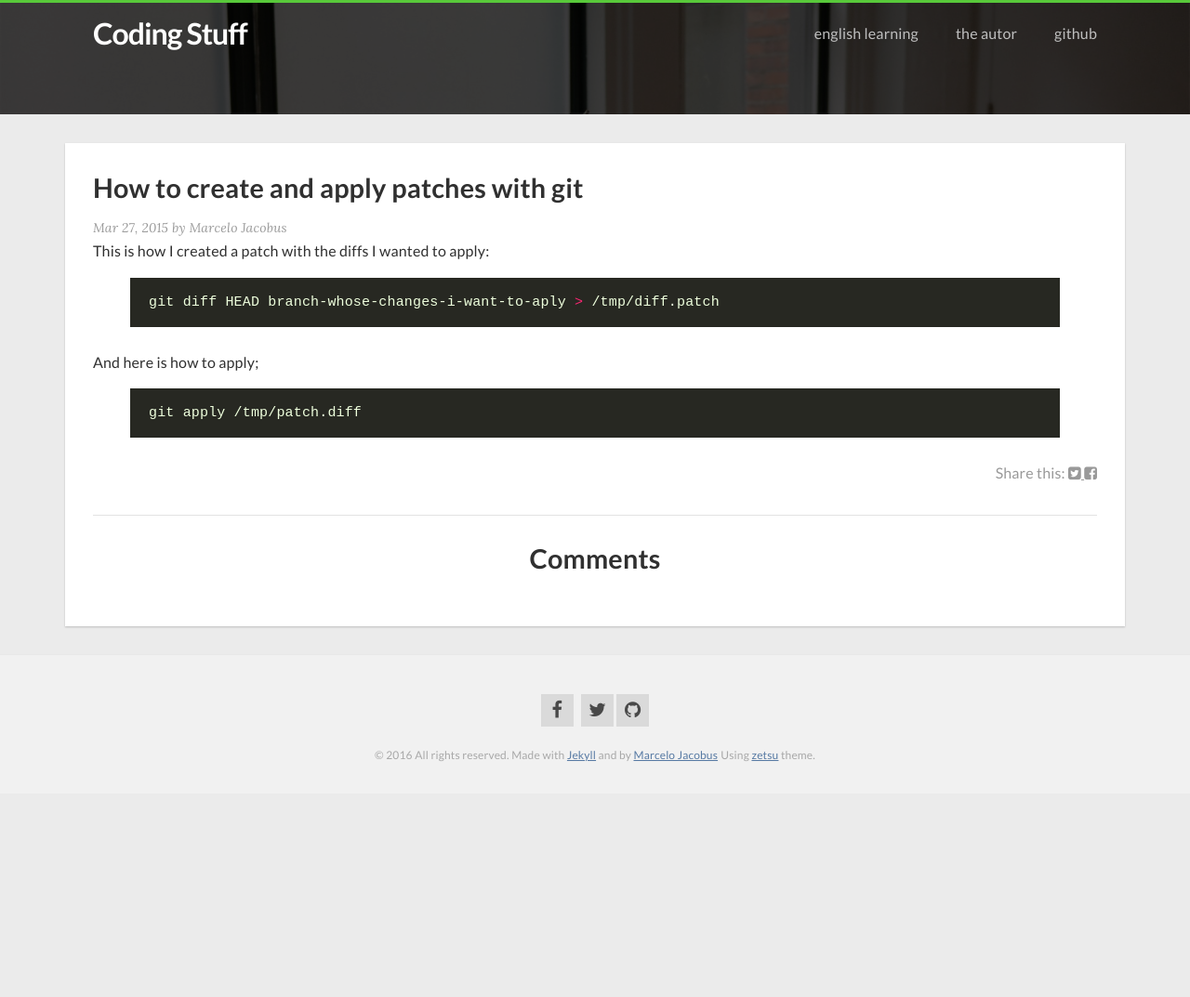
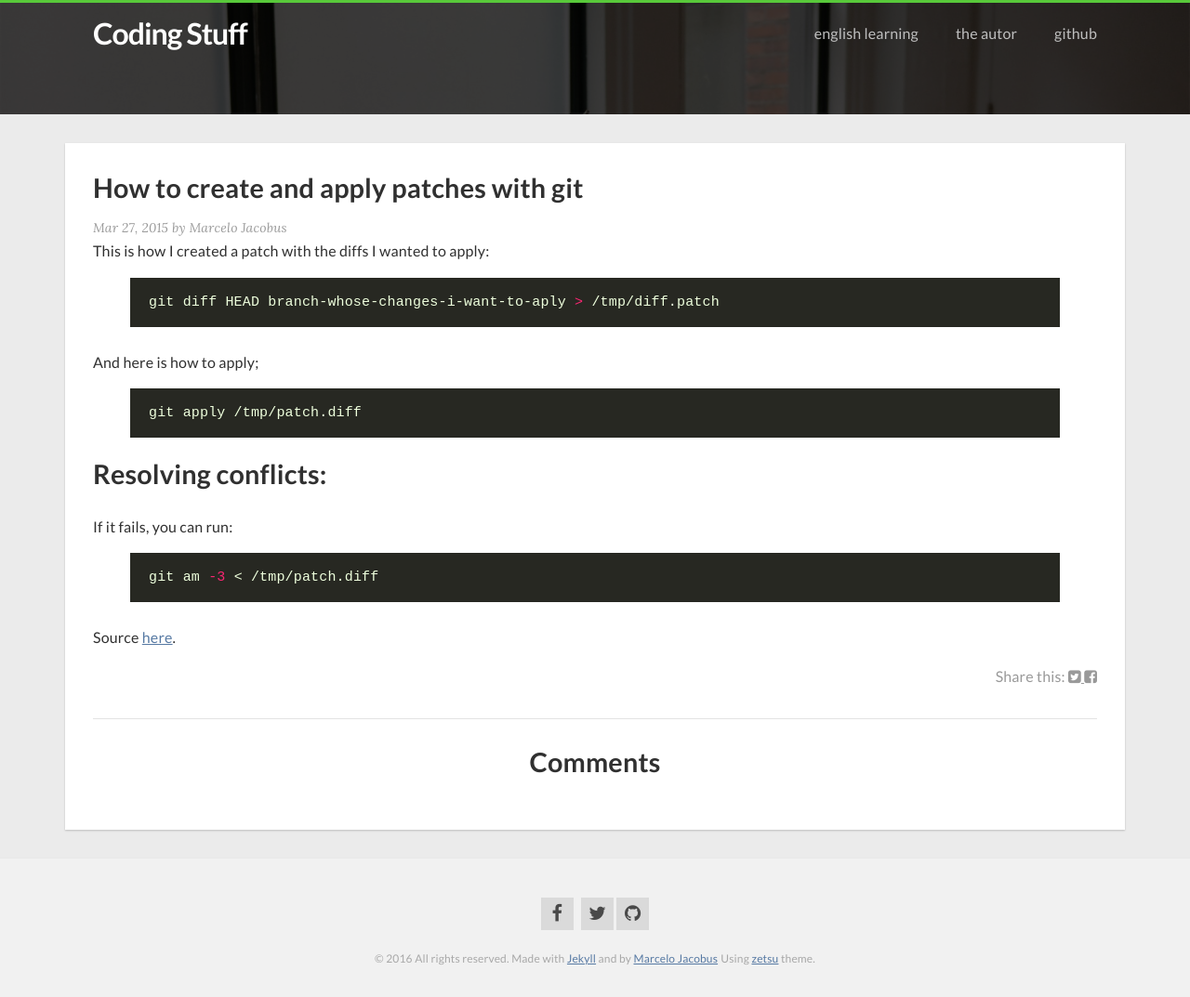
Before and after one commit to mjacobus/mjacobus.github.io, a Jekyll site: the page built from _posts/2015-03-27-how-to-create-and-apply-patches-with-git.md, in a window 1280 px wide. Shown: the whole page at 93% size. Built offline with Jekyll 4.4.1, drawn with Linux system fonts in a browser that asks for light colours; nearby versions of some CDN libraries; comment, search, counter and statistics services are not loaded; before the commit the page ends 900 px from its top, so only the background shows below that.

Commit message:
Updated post

```diff
--- a/_posts/2015-03-27-how-to-create-and-apply-patches-with-git.md
+++ b/_posts/2015-03-27-how-to-create-and-apply-patches-with-git.md
@@ -17,3 +17,14 @@ And here is how to apply;
 {% highlight bash %}
 git apply /tmp/patch.diff
 {% endhighlight %}
+
+
+## Resolving conflicts:
+
+If it fails, you can run:
+
+{% highlight bash %}
+git am -3 < /tmp/patch.diff
+{% endhighlight %}
+
+Source [here](http://stackoverflow.com/questions/16190387/when-applying-a-patch-is-there-any-way-to-resolve-conflicts).
```
